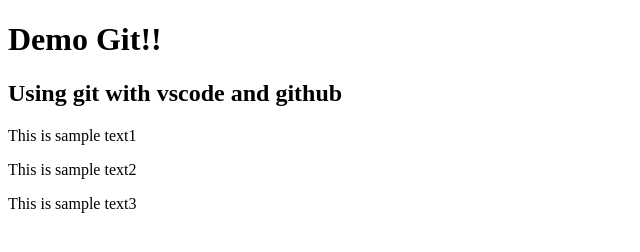
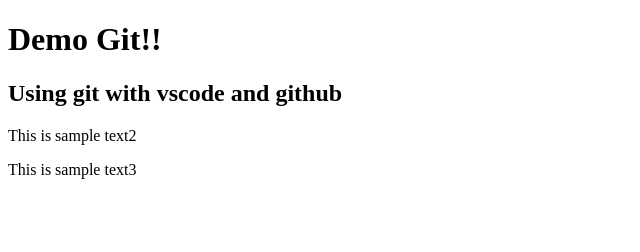
Before and after one commit to Phoom-PS/demo_git, a plain HTML site: page index.html in a window 1280 px wide. Shown: the whole page, without its empty margins (0-640 px from the left). Drawn offline with Linux system fonts and the light colour scheme.

Commit message:
new version

```diff
--- a/index.html
+++ b/index.html
@@ -4,7 +4,6 @@
 <body>
     <h1>Demo Git!!</h1>
     <h2>Using git with vscode and github</h2>
-    <p>This is sample text1</p>
     <p>This is sample text2</p>
     <p>This is sample text3</p>
 </body>
```
